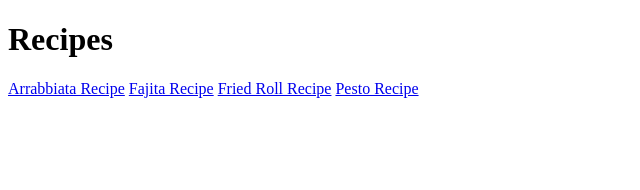
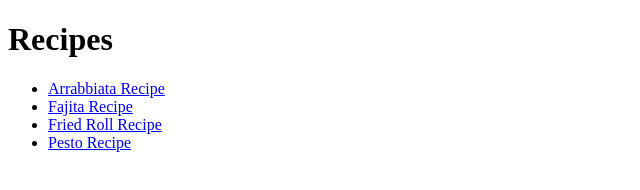
Before and after one commit to dpzj4/project-recipe, a plain HTML site: page index.html in a window 1280 px wide. Shown: the whole page, without its empty margins (0-640 px from the left). Drawn offline with Linux system fonts and the light colour scheme.

Commit message:
change paragraph to unordered list

```diff
--- a/index.html
+++ b/index.html
@@ -7,9 +7,11 @@
     </head>
     <body>
         <h1>Recipes</h1>
-        <a href="recipes/arrabbiata.html">Arrabbiata Recipe</a>
-        <a href="recipes/fajita.html">Fajita Recipe</a>
-        <a href="recipes/fried-roll.html">Fried Roll Recipe</a>
-        <a href="recipes/pesto.html">Pesto Recipe</a>
+        <ul>
+        <li><a href="recipes/arrabbiata.html">Arrabbiata Recipe</a></li>
+        <li><a href="recipes/fajita.html">Fajita Recipe</a></li>
+        <li><a href="recipes/fried-roll.html">Fried Roll Recipe</a></li>
+        <li><a href="recipes/pesto.html">Pesto Recipe</a></li>
+    </ul>
     </body>
 </html>
```
